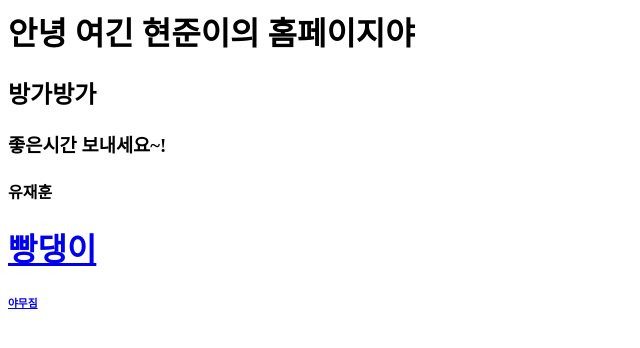
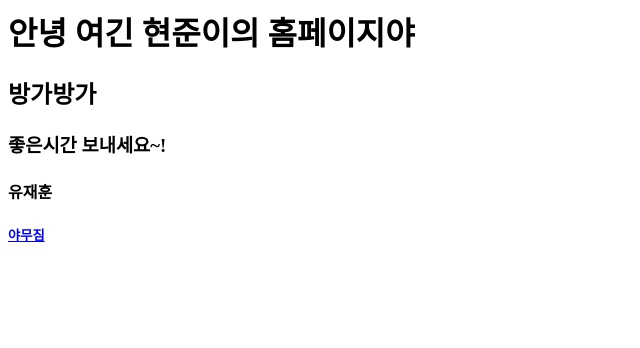
Before and after one commit to himanameishwh/wc2022, a plain HTML site: page index.html in a window 1280 px wide. Shown: the whole page, without its empty margins (0-640 px from the left). Drawn offline with Linux system fonts and the light colour scheme.

Commit message:
Update index.html

```diff
--- a/index.html
+++ b/index.html
@@ -7,8 +7,7 @@
 <h2>방가방가</h2>
 <h3>좋은시간 보내세요~!</h3>
 <h4>유재훈</h4>
-<a href="<https://uncheon.hs.kr/>"운천고등학교</a>
-<h1>빵댕이</h1>
-<h6>야무짐</h6>
+<a href="<https://uncheon.hs.kr/>"빵댕이</a>
+<h5>야무짐</h5>
 </BODY>
 <HTML>
```
